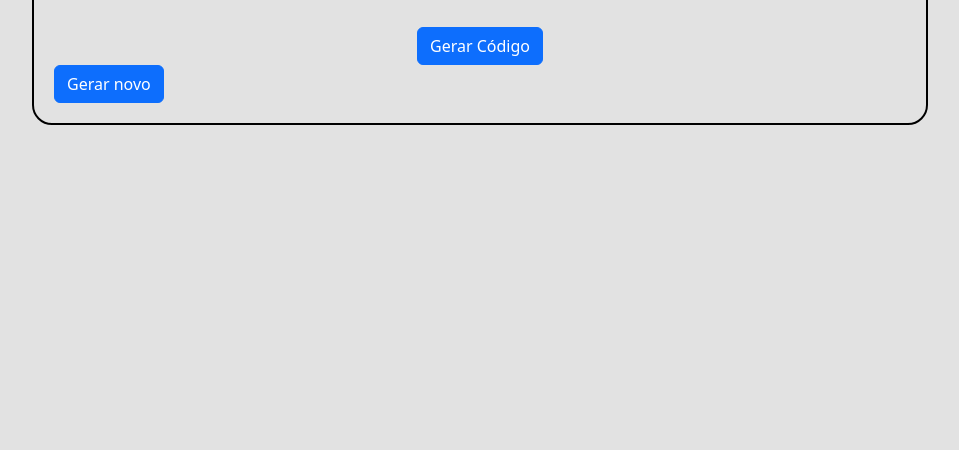
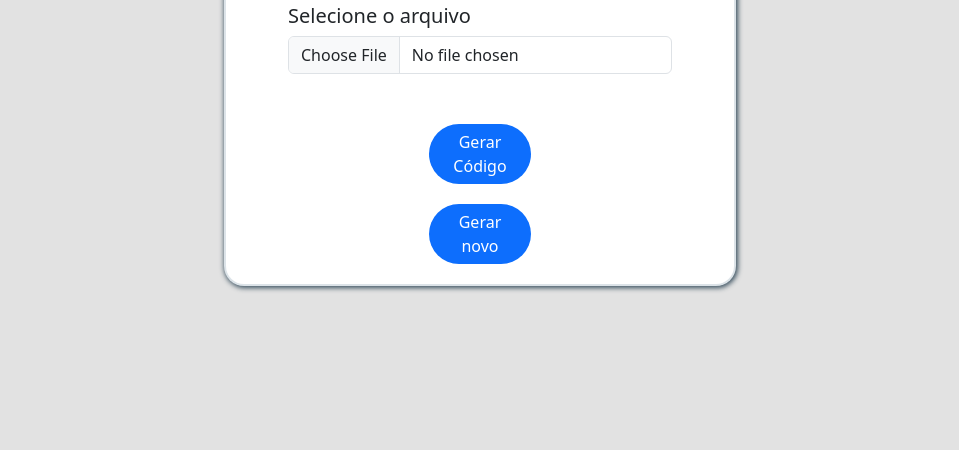
Before and after one commit to vinistm/tabela_preco, a plain HTML site: page index.html in a window 1280 px wide. Shown: the part 350-800 px from the top of the page, without its empty margins (160-1119 px from the left). Drawn offline with nearby package versions, Linux system fonts and the light colour scheme.

Commit message:
ajuste de css

```diff
--- a/index.html
+++ b/index.html
@@ -44,7 +44,7 @@
         </select>
       </div>
       <div class="select-file">
-        <h2>Selecione o arquivo para geração de código</h2>
+        <h2>Selecione o arquivo</h2>
         <input type="file" id="inputFile" accept=".xlsx" class="form-control" />
       </div>
 
--- a/style.css
+++ b/style.css
@@ -3,15 +3,22 @@ body {
   flex-direction: column;
   align-items: center;
   row-gap: 10px;
-  width: 70vw;
+  width: 40vw;
   margin: auto;
-  border: 2px solid black;
-  border-radius: 20px;
+  margin-top: 80px;
   background-color: rgb(226, 226, 226);
 }
 
 .container {
   padding: 20px;
+  display: flex;
+  background-color: white;
+  flex-direction: column;
+  border-radius: 20px;
+  border: 2px solid rgba(171, 189, 201, 0.418);
+  box-shadow: 1px 1px 5px 1px rgb(58, 80, 95);
+  align-items: center;
+  row-gap: 20px;
 }
 
 .select-table,
@@ -20,12 +27,8 @@ body {
 .select-file {
   display: flex;
   flex-direction: column;
-  align-items: center;
-}
-
-textarea {
-  width: 60vw;
-  border-radius: 10px;
+  align-items: flex-start;
+  width: 30vw;
 }
 
 select {
@@ -35,6 +38,10 @@ select {
   border: none !important;
   border-radius: 10px;
   margin-top: 10px;
+  box-shadow: 1px 1px 5px 1px rgb(58, 80, 95);
+}
+select:hover {
+  cursor: pointer;
 }
 .gerar {
   display: flex;
@@ -44,3 +51,18 @@ select {
 .modal {
   --bs-modal-width: 1000px;
 }
+
+h2 {
+  font-size: 20px;
+}
+#reloadButton {
+  width: 8vw;
+  border-radius: 50px;
+  border: none;
+}
+
+#generateButton {
+  width: 8vw;
+  border-radius: 50px;
+  border: none;
+}
```
